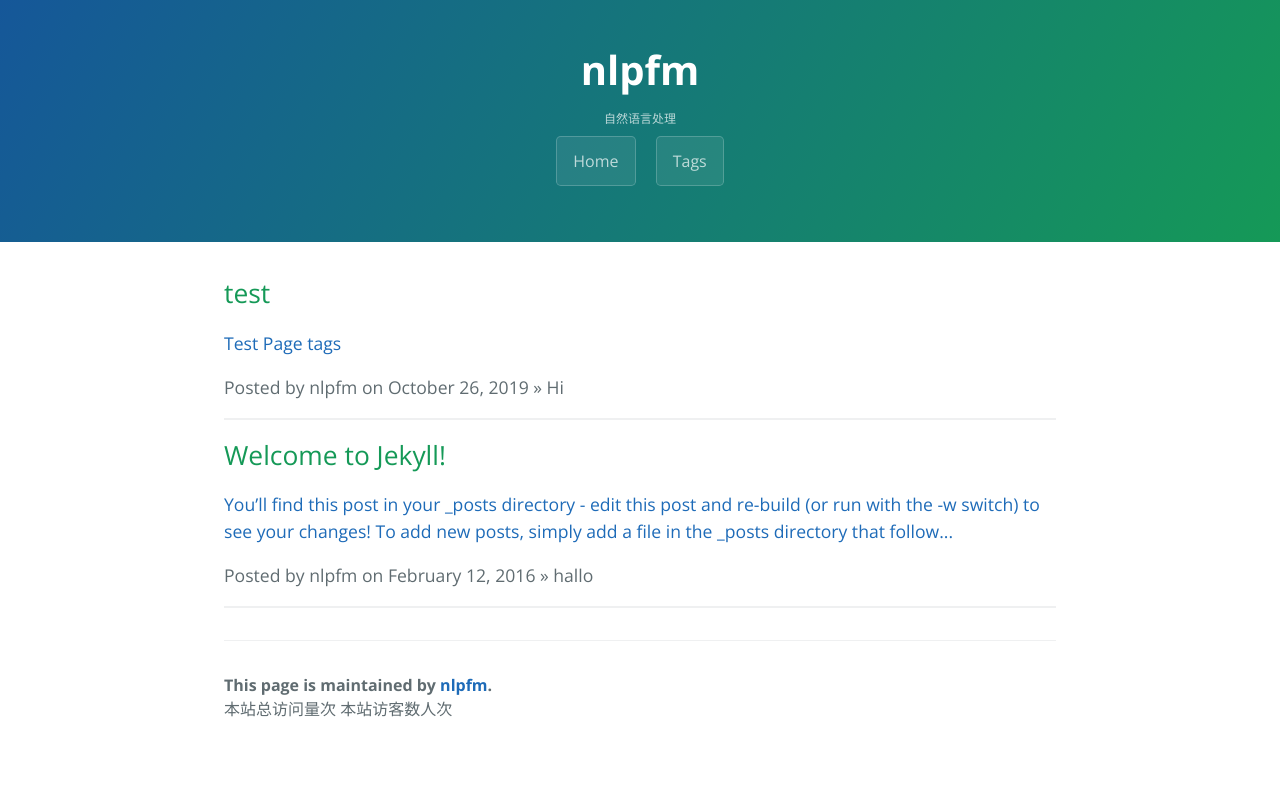
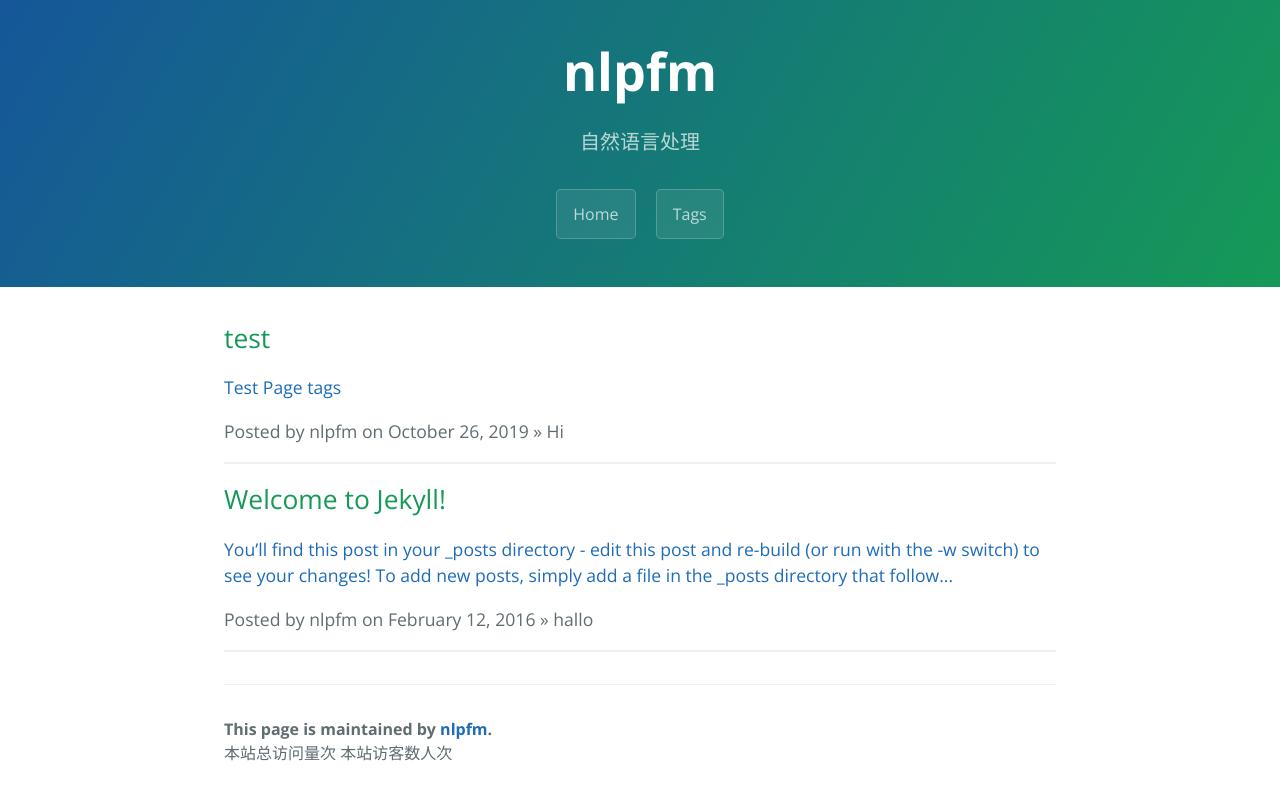
Before and after one commit to nlpfm/nlpfm.github.io, a Jekyll site: the page built from index.html, in a window 1280 px wide. Shown: the top 800 px of the page. Built offline with Jekyll 4.4.1, drawn with Linux system fonts in a browser that asks for light colours; the list of posts is cut into pages by our own code; comment, search, counter and statistics services are not loaded.

Commit message:
Update cayman.css

```diff
--- a/css/cayman.css
+++ b/css/cayman.css
@@ -143,6 +143,11 @@ a:hover { text-decoration: underline; }
 @media screen and (min-width: 64em) { .page-header { padding: 5rem 6rem; } }
 @media screen and (min-width: 42em) and (max-width: 64em) { .page-header { padding: 3rem 4rem; } }
 @media screen and (max-width: 42em) { .page-header { padding: 2rem 1rem; } }
+*/
+.page-header { color: #fff; text-align: center; background-color: #159957; background-image: linear-gradient(120deg, #155799, #159957); }
+@media screen and (min-width: 32em) { .page-header { padding: 2rem 2.5rem; } }
+@media screen and (min-width: 21em) and (max-width: 64em) { .page-header { padding: 1.5rem 2rem; } }
+@media screen and (max-width: 21em) { .page-header { padding: 1rem 0.5rem; } }
 
 .project-name { margin-top: 0; margin-bottom: 0.1rem; }
 @media screen and (min-width: 64em) { .project-name { font-size: 3.25rem; } }
@@ -153,21 +158,6 @@ a:hover { text-decoration: underline; }
 @media screen and (min-width: 64em) { .project-tagline { font-size: 1.25rem; } }
 @media screen and (min-width: 42em) and (max-width: 64em) { .project-tagline { font-size: 1.15rem; } }
 @media screen and (max-width: 42em) { .project-tagline { font-size: 1rem; } }
-*/
-.page-header { color: #fff; text-align: center; background-color: #159957; background-image: linear-gradient(120deg, #155799, #159957); }
-@media screen and (min-width: 32em) { .page-header { padding: 2.5rem 3rem; } }
-@media screen and (min-width: 21em) and (max-width: 64em) { .page-header { padding: 1.5rem 2rem; } }
-@media screen and (max-width: 21em) { .page-header { padding: 1rem 0.5rem; } }
-
-.project-name { margin-top: 0; margin-bottom: 0.1rem; }
-@media screen and (min-width: 32em) { .project-name { font-size: 2.5rem; } }
-@media screen and (min-width: 21em) and (max-width: 32em) { .project-name { font-size: 1.75rem; } }
-@media screen and (max-width: 21em) { .project-name { font-size: 1.25rem; } }
-
-.project-tagline { margin-bottom: 0.5rem; font-weight: normal; opacity: 0.7; }
-@media screen and (min-width: 32em) { .project-tagline { font-size: 0.75rem; } }
-@media screen and (min-width: 21em) and (max-width: 32em) { .project-tagline { font-size: 0.5rem; } }
-@media screen and (max-width: 21em) { .project-tagline { font-size: 0.25rem; } }
 
 .main-content { word-wrap: break-word; }
 .main-content :first-child { margin-top: 0; }
```
